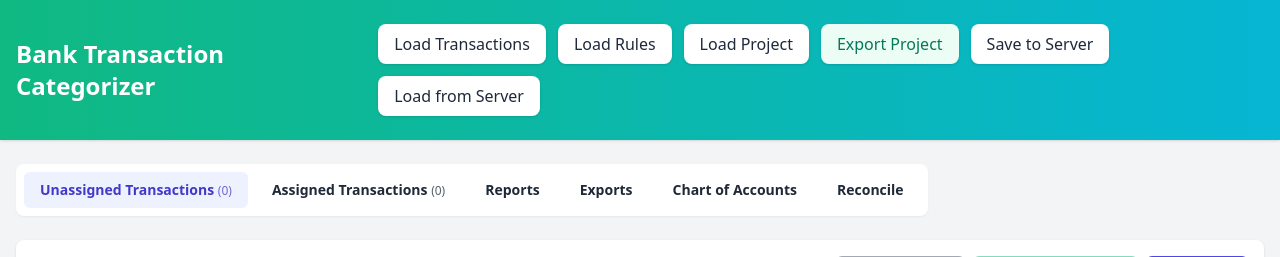
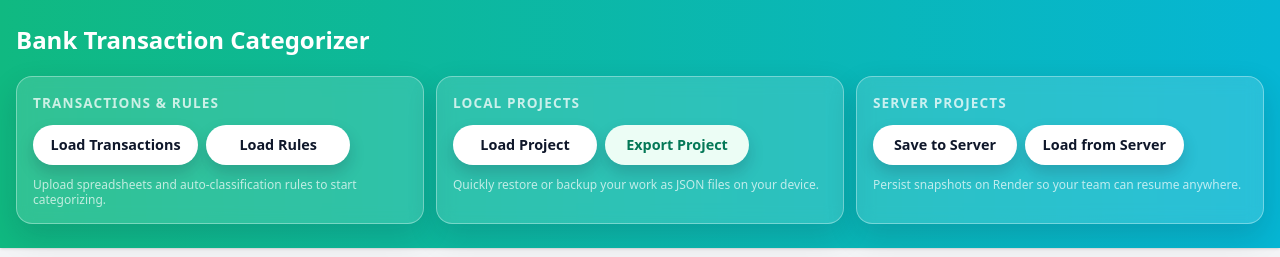
Before and after one commit to qiutan-crypto/bank-categorizer, a Flask app: page / in a window 1280 px wide. Shown: the top 257 px of the page. Run offline with Flask 3, Linux system fonts and the light colour scheme; some libraries are stand-ins or nearby versions.

Commit message:
Update index.html

```diff
--- a/templates/index.html
+++ b/templates/index.html
@@ -14,38 +14,119 @@
       -moz-user-select: none;
       -ms-user-select: none;
     }
+
+    .action-card {
+      background: rgba(255, 255, 255, 0.14);
+      border-radius: 1rem;
+      padding: 1rem;
+      box-shadow: 0 12px 30px rgba(15, 23, 42, 0.15);
+      backdrop-filter: blur(8px);
+      border: 1px solid rgba(255, 255, 255, 0.35);
+      display: flex;
+      flex-direction: column;
+      gap: 0.75rem;
+    }
+
+    .action-group-title {
+      font-size: 0.85rem;
+      letter-spacing: 0.08em;
+      text-transform: uppercase;
+      color: rgba(255, 255, 255, 0.75);
+      font-weight: 700;
+    }
+
+    .action-card .action-description {
+      font-size: 0.75rem;
+      color: rgba(255, 255, 255, 0.7);
+      line-height: 1.25;
+    }
+
+    .action-pill {
+      display: inline-flex;
+      align-items: center;
+      justify-content: center;
+      padding: 0.55rem 1.1rem;
+      border-radius: 9999px;
+      font-weight: 600;
+      font-size: 0.9rem;
+      color: #0f172a;
+      background: #ffffff;
+      box-shadow: 0 8px 16px rgba(15, 23, 42, 0.18);
+      cursor: pointer;
+      border: none;
+      transition: transform 150ms ease, box-shadow 150ms ease;
+      min-width: 9rem;
+      text-align: center;
+    }
+
+    .action-pill:hover {
+      transform: translateY(-1px);
+      box-shadow: 0 12px 20px rgba(15, 23, 42, 0.25);
+    }
+
+    .action-pill--accent {
+      background: #ecfdf5;
+      color: #047857;
+    }
+
+    .action-pill:disabled {
+      opacity: 0.6;
+      cursor: not-allowed;
+      box-shadow: none;
+      transform: none;
+    }
   </style>
 </head>
 <body class="min-h-screen bg-gray-100 text-gray-800">
   <!-- Header -->
   <header class="bg-gradient-to-r from-emerald-500 to-cyan-500 text-white py-6 shadow">
-    <div class="max-w-7xl mx-auto px-4 flex flex-col sm:flex-row sm:items-center sm:justify-between gap-4">
+    <div class="max-w-7xl mx-auto px-4 flex flex-col gap-5">
+      <div class="flex flex-col sm:flex-row sm:items-center sm:justify-between gap-3">
         <div>
           <h1 class="text-2xl font-bold">Bank Transaction Categorizer</h1>
           <p id="current-file-label" class="text-sm opacity-90 hidden"></p>
         </div>
-      <div class="flex gap-3 flex-wrap">
-        <label class="inline-flex items-center px-4 py-2 bg-white text-slate-800 rounded-lg shadow cursor-pointer hover:shadow-md transition">
+      </div>
+      <div class="grid grid-cols-1 sm:grid-cols-2 lg:grid-cols-3 gap-3">
+        <div class="action-card">
+          <p class="action-group-title">Transactions &amp; Rules</p>
+          <div class="flex flex-wrap gap-2">
+            <label class="action-pill">
               <input id="tx-input" type="file" accept=".xlsx,.xls,.csv" multiple class="hidden" />
               Load Transactions
             </label>
-        <label class="inline-flex items-center px-4 py-2 bg-white text-slate-800 rounded-lg shadow cursor-pointer hover:shadow-md transition">
+            <label class="action-pill">
               <input id="rules-input" type="file" accept=".json,.csv,.txt" class="hidden" />
               Load Rules
             </label>
-        <label class="inline-flex items-center px-4 py-2 bg-white text-slate-800 rounded-lg shadow cursor-pointer hover:shadow-md transition">
+          </div>
+          <p class="action-description">Upload spreadsheets and auto-classification rules to start categorizing.</p>
+        </div>
+        <div class="action-card">
+          <p class="action-group-title">Local Projects</p>
+          <div class="flex flex-wrap gap-2">
+            <label class="action-pill">
               <input id="project-load-input" type="file" accept=".json" class="hidden" />
               Load Project
             </label>
-        <button id="export-project-button" class="px-4 py-2 bg-emerald-50 text-emerald-700 rounded-lg shadow hover:shadow-md hover:bg-emerald-100 transition">
+            <button id="export-project-button" type="button" class="action-pill action-pill--accent">
               Export Project
             </button>
-        <button id="save-project-server-button" class="px-4 py-2 bg-white text-slate-800 rounded-lg shadow hover:shadow-md transition">
+          </div>
+          <p class="action-description">Quickly restore or backup your work as JSON files on your device.</p>
+        </div>
+        <div class="action-card">
+          <p class="action-group-title">Server Projects</p>
+          <div class="flex flex-wrap gap-2">
+            <button id="save-project-server-button" type="button" class="action-pill">
               Save to Server
             </button>
-        <button id="load-project-server-button" class="px-4 py-2 bg-white text-slate-800 rounded-lg shadow hover:shadow-md transition">
+            <button id="load-project-server-button" type="button" class="action-pill">
               Load from Server
             </button>
+          </div>
+          <p class="action-description">Persist snapshots on Render so your team can resume anywhere.</p>
+        </div>
       </div>
     </div>
   </header>
@@ -537,6 +618,21 @@
       <div class="flex justify-end gap-2">
         <button id="confirm-no" class="px-3 py-2 bg-slate-200 rounded">Cancel</button>
         <button id="confirm-yes" class="px-3 py-2 bg-amber-500 text-white rounded">OK</button>
+      </div>
+    </div>
+  </div>
+
+  <!-- Server project picker modal -->
+  <div id="server-project-modal" class="fixed inset-0 hidden items-center justify-center bg-black bg-opacity-40 z-50">
+    <div class="bg-white rounded-lg shadow-lg w-full max-w-lg p-4 space-y-3">
+      <div class="flex items-center justify-between">
+        <h3 class="font-bold text-lg">Load Project from Server</h3>
+        <button id="server-project-close" class="text-sm text-gray-500 hover:text-gray-700">&times;</button>
+      </div>
+      <p class="text-sm text-gray-600">Select a saved snapshot below to load it instantly.</p>
+      <div id="server-project-list" class="max-h-72 overflow-y-auto space-y-2"></div>
+      <div class="flex justify-end gap-2 pt-2">
+        <button id="server-project-cancel" class="px-3 py-2 rounded-md bg-slate-200 text-sm font-semibold">Cancel</button>
       </div>
     </div>
   </div>
@@ -935,6 +1031,50 @@ const state = {
     });
   }
 
+  function showServerProjectPicker(files) {
+    return new Promise((resolve) => {
+      const modal = document.getElementById('server-project-modal');
+      const listEl = document.getElementById('server-project-list');
+      const cancelBtn = document.getElementById('server-project-cancel');
+      const closeBtn = document.getElementById('server-project-close');
+      if (!modal || !listEl || !cancelBtn || !closeBtn) {
+        resolve(null);
+        return;
+      }
+
+      const cleanup = () => {
+        cancelBtn.removeEventListener('click', onCancel);
+        closeBtn.removeEventListener('click', onCancel);
+        modal.classList.add('hidden');
+        modal.style.display = 'none';
+        while (listEl.firstChild) listEl.removeChild(listEl.firstChild);
+      };
+
+      const onCancel = () => {
+        cleanup();
+        resolve(null);
+      };
+
+      listEl.innerHTML = '';
+      files.forEach(file => {
+        const btn = document.createElement('button');
+        btn.type = 'button';
+        btn.className = 'w-full text-left px-3 py-2 rounded-md border border-slate-200 bg-white text-sm font-semibold text-slate-700 shadow-sm hover:bg-indigo-50';
+        btn.textContent = file;
+        btn.addEventListener('click', () => {
+          cleanup();
+          resolve(file);
+        });
+        listEl.appendChild(btn);
+      });
+
+      cancelBtn.addEventListener('click', onCancel);
+      closeBtn.addEventListener('click', onCancel);
+      modal.classList.remove('hidden');
+      modal.style.display = 'flex';
+    });
+  }
+
   // Robust amount parser: handles numbers, strings with $ and commas, and parentheses for negatives
   function parseAmount(v) {
     if (v === null || v === undefined) return 0;
@@ -1412,18 +1552,13 @@ const state = {
         showMessage('No saved projects found on the server.', 'info', 3500);
         return;
       }
-      const choice = prompt(`Saved projects:\n${files.join('\n')}\n\nType the filename (with or without .json) to load:`);
-      if (choice === null) return;
-      let target = (choice || '').trim();
-      if (!target) {
+      const sortedFiles = files.slice().sort((a, b) => a.localeCompare(b));
+      const choice = await showServerProjectPicker(sortedFiles);
+      if (!choice) {
         showMessage('Server project selection cancelled.', 'warning', 3000);
         return;
       }
-      if (!target.toLowerCase().endsWith('.json')) target += '.json';
-      if (!files.includes(target)) {
-        showMessage(`"${target}" is not in the saved project list.`, 'error', 3500);
-        return;
-      }
+      const target = choice.toLowerCase().endsWith('.json') ? choice : `${choice}.json`;
       const loadResp = await fetch(`/load_project/${encodeURIComponent(target)}`);
       if (!loadResp.ok) {
         const text = await loadResp.text();
```
Lines whose indentation alone changed are shown as unchanged.
